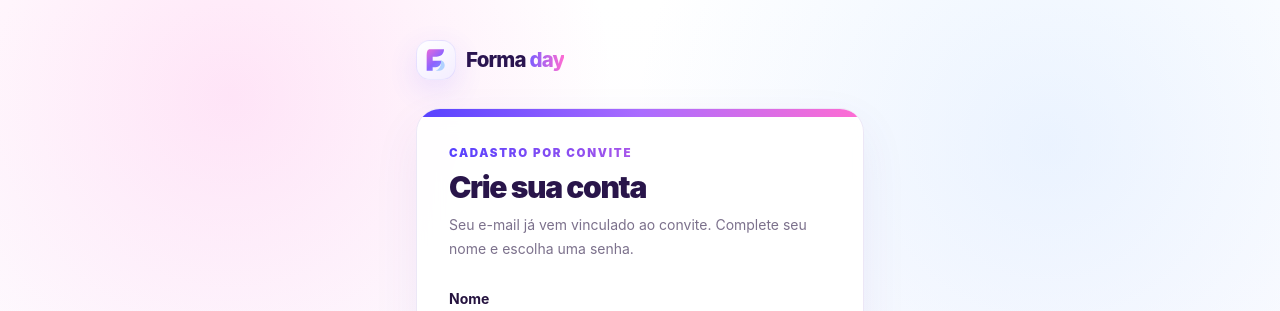
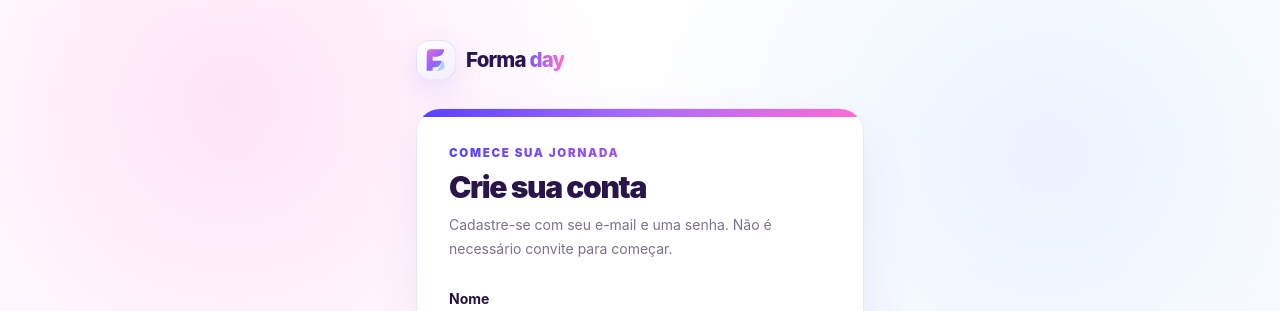
Before and after one commit to dudinha756/App-Karol-, a Next.js app: page /register in a window 1280 px wide. Shown: the top 311 px of the page. Built offline with nearby package versions, Linux system fonts and the light colour scheme.

Commit message:
feat(ui): atualizar página de cadastro público

```diff
--- a/src/app/register/page.tsx
+++ b/src/app/register/page.tsx
@@ -11,9 +11,9 @@ export default async function RegisterPage({ searchParams }: { searchParams: Pro
       <Link href="/"><Logo /></Link>
       <div className="card mt-7 overflow-hidden p-7 sm:p-8">
         <div className="-mx-8 -mt-8 mb-7 h-2 bg-gradient-to-r from-[#5641ff] via-[#aa6cff] to-[#ff6cd2]" />
-        <p className="eyebrow">Cadastro por convite</p>
+        <p className="eyebrow">Comece sua jornada</p>
         <h1 className="mt-2 text-3xl font-black tracking-[-.045em] text-[#29154a]">Crie sua conta</h1>
-        <p className="mb-7 mt-2 text-sm leading-6 text-[#7c718c]">Seu e-mail já vem vinculado ao convite. Complete seu nome e escolha uma senha.</p>
+        <p className="mb-7 mt-2 text-sm leading-6 text-[#7c718c]">Cadastre-se com seu e-mail e uma senha. Não é necessário convite para começar.</p>
         <AuthForm mode="register" inviteToken={inviteToken} />
       </div>
     </div>
```
